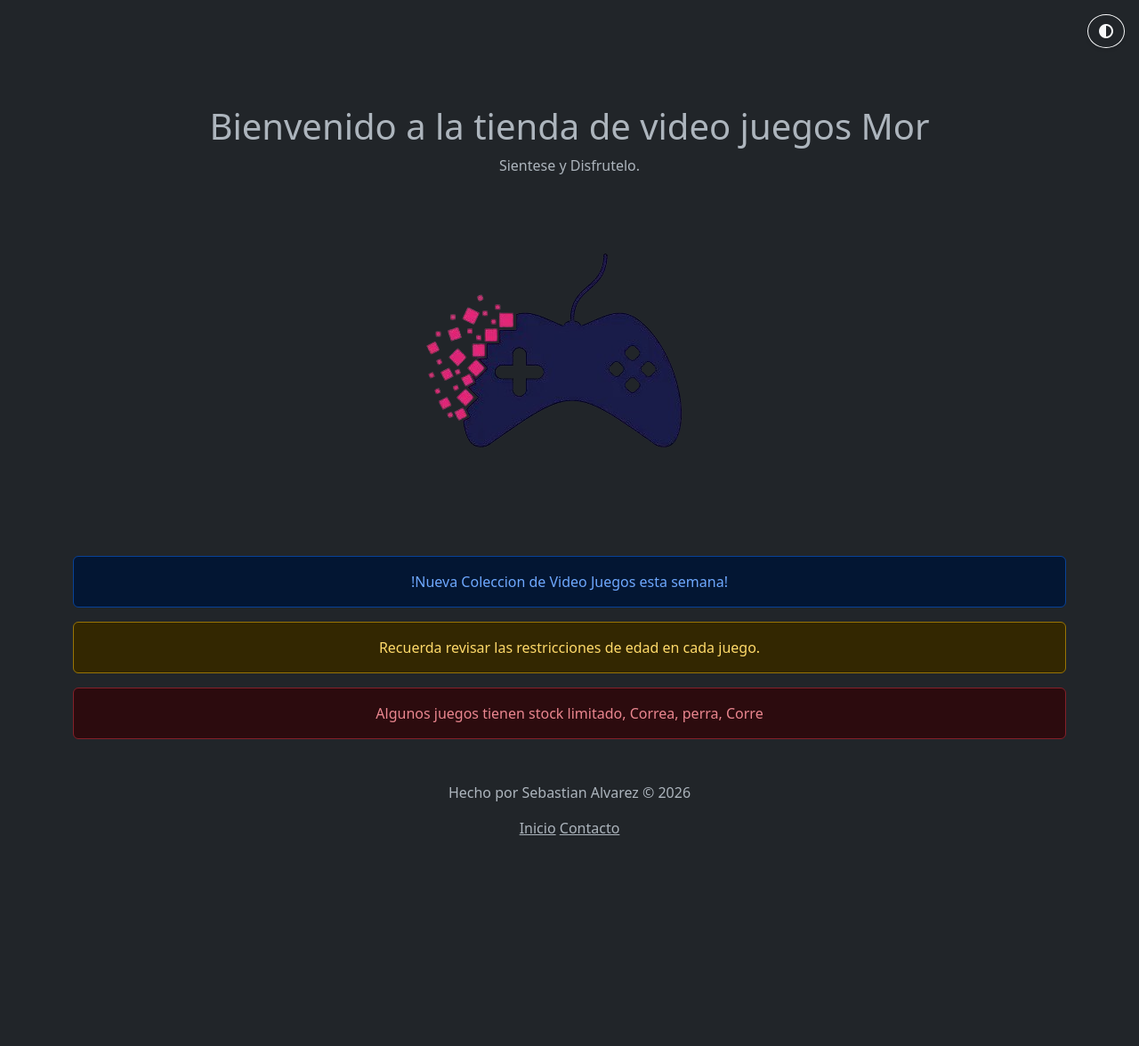
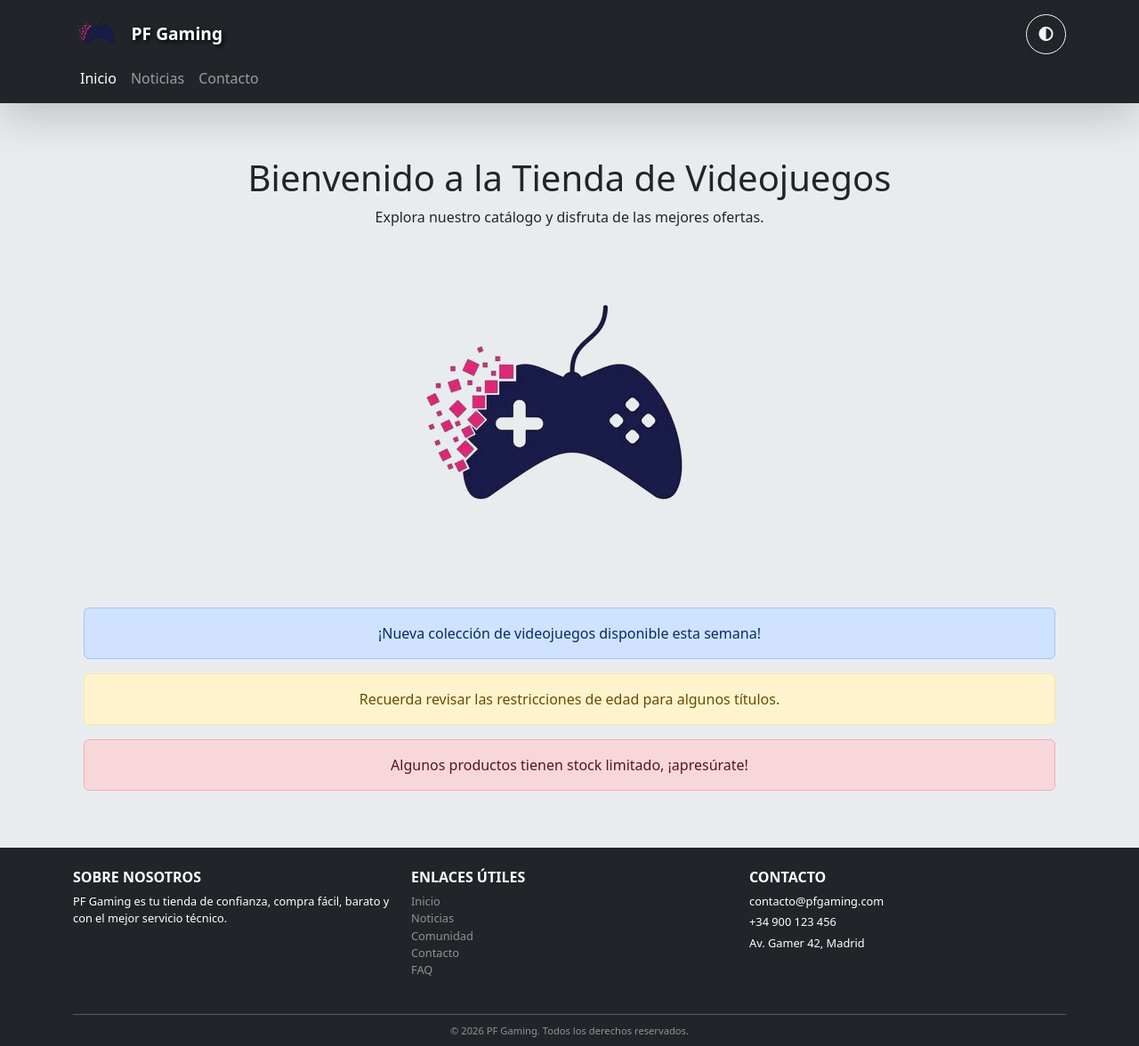
Before and after one commit to SebastianSST/tienda_videojuegos, a Django app: page / in a window 1280 px wide. Shown: the whole page at 89% size. Before the commit the page ends 939 px from the top, so only its background shows below. Run offline with Django 5.2, Linux system fonts and the light colour scheme.

Commit message:
Se modifica le html base con le nuevo estilo y se llena el css con los estilos correspondientes.

```diff
--- a/tienda_videojuegos/home/templates/home/index.html
+++ b/tienda_videojuegos/home/templates/home/index.html
@@ -1,16 +1,17 @@
-{% extends 'base.html' %}
+{% extends "base.html" %}
 {% load static %}
-
-{% block title %}Tienda de Video Juegos Mor{% endblock %}
+<!-- index.html -->
+{% block title %}Tienda de Videojuegos - Inicio{% endblock %}
 
 {% block content %}
-<div class="container mt-5 text-center">
-    <h1 class="text-body">Bienvenido a la tienda de video juegos Mor</h1>
-    <p class="text-body">Sientese y Disfrutelo.</p>
-    <img src="{% static 'home/img/logo.png' %}" alt="Logo.png" class="img-fluid my-4">
+<div class="container mt-5">
+    <h1 class="text-body">Bienvenido a la Tienda de Videojuegos</h1>
+    <p class="text-body">Explora nuestro catálogo y disfruta de las mejores ofertas.</p>
 
-    <div class="alert alert-primary">!Nueva Coleccion de Video Juegos esta semana!</div>
-    <div class="alert alert-warning">Recuerda revisar las restricciones de edad en cada juego.</div>
-    <div class="alert alert-danger">Algunos juegos tienen stock limitado, Correa, perra, Corre</div>
+    <img src="{% static 'img/logo.png' %}" alt="Logo" class="img-fluid my-4">
+
+    <div class="alert alert-primary">¡Nueva colección de videojuegos disponible esta semana!</div>
+    <div class="alert alert-warning">Recuerda revisar las restricciones de edad para algunos títulos.</div>
+    <div class="alert alert-danger">Algunos productos tienen stock limitado, ¡apresúrate!</div>
 </div>
 {% endblock %}
--- a/tienda_videojuegos/static/css/style.css
+++ b/tienda_videojuegos/static/css/style.css
@@ -0,0 +1,289 @@
+/* =========================================================
+   RESET Y LAYOUT BASE
+========================================================= */
+html,
+body {
+    height: 100%;
+    margin: 0;
+}
+
+body {
+    display: flex;
+    flex-direction: column;
+    min-height: 100vh;
+    /* El body ocupa toda la pantalla */
+    background-color: var(--bs-body-bg, #f8f9fa);
+    /* fallback */
+    color: var(--bs-body-color, #212529);
+}
+
+/* =========================================================
+   HEADER FIJO
+========================================================= */
+header {
+    position: fixed;
+    top: 0;
+    left: 0;
+    width: 100%;
+    z-index: 1020;
+    /* encima de todo */
+}
+
+/* =========================================================
+   NAVBAR
+========================================================= */
+.navbar {
+    background-color: #212529;
+    /* bg-dark de Bootstrap */
+}
+
+/* Botón modo oscuro */
+#toggle-theme {
+    width: 45px;
+    height: 45px;
+    border-radius: 50%;
+    box-shadow: 0 2px 5px rgba(0, 0, 0, 0.3);
+}
+
+/* Logo de la navbar */
+.navbar-brand img {
+    height: 50px;
+    margin-right: 10px;
+}
+
+.navbar-brand span {
+    font-size: 1.2rem;
+    text-shadow: 2px 2px 5px #000;
+}
+
+/* =========================================================
+   MAIN
+========================================================= */
+main {
+    flex: 1;
+    /* Ocupa todo el espacio disponible */
+    margin-top: 80px;
+    /* Deja hueco para el header fijo */
+    overflow: visible;
+    /* Scroll normal */
+}
+
+/* =========================================================
+   FOOTER
+========================================================= */
+footer {
+    width: 100%;
+    background-color: #212529;
+    /* bg-dark */
+    color: #fff;
+    margin-top: auto;
+    /* Empuja el footer al fondo */
+}
+
+/* Links del footer */
+footer a {
+    color: #ced4da;
+    /* text-white-50 */
+    text-decoration: none;
+}
+
+footer a:hover {
+    color: #ffffff;
+    text-decoration: underline;
+}
+
+/* Pequeño espaciado y tipografía en footer */
+footer .small {
+    font-size: 0.8rem;
+}
+
+footer h6 {
+    font-weight: bold;
+    margin-bottom: 0.5rem;
+}
+
+/* =========================================================
+   CATÁLOGO Y TARJETAS
+========================================================= */
+
+/* Efecto hover para crecer la tarjeta */
+.juego-card {
+    transition: transform 0.3s ease, box-shadow 0.3s ease;
+}
+
+.juego-card:hover {
+    transform: scale(1.05);
+    box-shadow: 0 10px 20px rgba(0, 0, 0, 0.2);
+}
+
+/* Efecto hover solo para la imagen de detalle */
+.detalle-img {
+    transition: transform 0.3s ease, box-shadow 0.3s ease;
+}
+
+.detalle-img:hover {
+    transform: scale(1.05);
+    box-shadow: 0 0.5rem 2rem rgba(0, 0, 0, 0.25);
+}
+
+/* =========================================================
+   TABLAS Y ELEMENTOS GENERALES
+========================================================= */
+.table {
+    border-collapse: separate;
+    border-spacing: 0;
+    border-radius: 0.75rem;
+}
+
+.table td,
+.table th {
+    vertical-align: middle;
+}
+
+.table tbody tr:hover {
+    background-color: rgba(var(--bs-body-color-rgb), 0.02);
+}
+
+/* =========================================================
+   VISTA CARRITO (ESCRITORIO)
+========================================================= */
+@media (min-width: 769px) {
+    .carrito-table-wrap .table {
+        border-radius: 0.75rem;
+        overflow: hidden;
+        box-shadow: 0 6px 18px rgba(0, 0, 0, 0.06);
+    }
+
+    .carrito-row {
+        border-top: 1px solid rgba(0, 0, 0, 0.04);
+    }
+}
+
+/* =========================================================
+   VISTA CARRITO (MÓVIL / TABLET)
+========================================================= */
+@media (max-width: 768px) {
+    .table thead {
+        display: none;
+    }
+
+    .table tbody tr {
+        display: block;
+        margin-bottom: 0.75rem;
+        background: var(--bs-body-secondary-bg);
+        border-radius: 0.75rem;
+        padding: 0.75rem 1rem;
+        box-shadow: 0 2px 6px rgba(0, 0, 0, 0.05);
+    }
+
+    .table tbody tr td {
+        display: flex;
+        justify-content: space-between;
+        align-items: center;
+        border: none !important;
+        font-size: 0.92rem;
+        padding: 0.35rem 0;
+    }
+
+    .table tbody tr td::before {
+        content: attr(data-label);
+        font-weight: 600;
+        color: var(--bs-secondary-color);
+        margin-right: 0.75rem;
+        flex: 0 0 auto;
+    }
+
+    .carrito-thumb {
+        width: 50px !important;
+        height: 50px !important;
+        flex: 0 0 auto;
+    }
+
+    .table tbody tr td .btn {
+        min-width: 38px;
+        padding: 0.35rem 0.55rem;
+    }
+}
+
+/* =========================================================
+   TOASTS (NOTIFICACIONES FLOTANTES) – VISTOSOS
+========================================================= */
+
+/* Tamaño, padding, tipografía y efecto vidrio */
+.toast {
+    opacity: 0.9;
+    /* más visible */
+    backdrop-filter: blur(6px);
+    /* desenfoque más marcado */
+    box-shadow: 0 8px 24px rgba(0, 0, 0, 0.3);
+    /* sombra más profunda */
+    border-radius: 1rem;
+    /* bordes más redondeados */
+    padding: 1rem 1.5rem;
+    /* más espacio interno */
+    font-size: 1.1rem;
+    /* texto más grande */
+    font-weight: 600;
+    /* más llamativo */
+    transition: opacity 0.3s ease-in-out, transform 0.3s ease-in-out;
+    animation: slideUp 0.5s ease-out;
+    min-width: 300px;
+    /* ancho mínimo */
+    max-width: 400px;
+    /* ancho máximo */
+}
+
+/* Hover: más opaco y ligeramente agrandado */
+.toast:hover {
+    opacity: 1;
+    transform: scale(1.05);
+}
+
+/* Animación suave al aparecer */
+@keyframes slideUp {
+    from {
+        transform: translateY(30px);
+        opacity: 0;
+    }
+
+    to {
+        transform: translateY(0);
+        opacity: 0.95;
+    }
+}
+
+/* =========================================================
+   TOASTS: COLORES DE TEXTO POR TIPO
+========================================================= */
+
+/* Texto negro para toasts informativos y de advertencia */
+.toast.bg-info,
+.toast.bg-warning,
+.toast.bg-success {
+    color: #000 !important;
+}
+
+/* Botón de cierre visible para todos los tipos */
+.toast .btn-close {
+    filter: invert(0) !important;
+    width: 1.2rem;
+    height: 1.2rem;
+}
+
+/* Colores de fondo más vivos */
+.toast.bg-success {
+    background-color: #32FF62 !important;
+}
+
+.toast.bg-danger {
+    background-color: #dc3545 !important;
+    color: #fff;
+}
+
+.toast.bg-warning {
+    background-color: #ffc107 !important;
+}
+
+.toast.bg-info {
+    background-color: #0062FF !important;
+}
--- a/tienda_videojuegos/templates/base.html
+++ b/tienda_videojuegos/templates/base.html
@@ -1,12 +1,12 @@
 {% load static %}
 <!DOCTYPE html>
-<html lang="es" data-bs-theme="dark">
+<html lang="es" data-bs-theme="light">
 <head>
     <meta charset="UTF-8">
     <title>{% block title %}Tienda de Videojuegos{% endblock %}</title>
 
     <!-- CSS -->
-        <link href="https://cdn.jsdelivr.net/npm/bootstrap@5.3.0/dist/css/bootstrap.min.css" rel="stylesheet" integrity="sha384-.." crossorigin="anonymous">
+    <link href="https://cdn.jsdelivr.net/npm/bootstrap@5.3.0/dist/css/bootstrap.min.css" rel="stylesheet">
     <link rel="stylesheet" href="{% static 'css/style.css' %}">
 
     <!-- Font Awesome -->
@@ -16,27 +16,124 @@
     <script src="https://cdn.jsdelivr.net/npm/bootstrap@5.3.0/dist/js/bootstrap.bundle.min.js"></script>
     <script src="{% static 'js/script.js' %}"></script>
 </head>
-
 <body class="bg-body text-body">
 
-        <!-- Botón modo oscuro -->
-        <header class="d-flex justify-content-between aling-items-center p-3 border-borrom">
+   <!-- HEADER -->
+    <header class="shadow-lg ">
+        <nav class="navbar navbar-expand-lg navbar-dark bg-dark">
+            <div class="container d-flex flex-wrap align-items-center justify-content-between">
+
+                <!-- Logo -->
+                <a class="navbar-brand d-flex align-items-center order-1 order-lg-1 me-2" href="{% url 'home' %}">
+                    <img src="{% static 'img/logo.png' %}" alt="PF Gaming Logo" class="me-2">
+                    <span class="fw-bold text-white">PF Gaming</span>
+                </a>
+
                     <!-- Botón modo oscuro -->
                 <button id="toggle-theme"
                         class="btn btn-outline-light rounded-circle shadow-sm order-2 ms-auto me-2 me-lg-0">
                     <i class="fa-solid fa-circle-half-stroke"></i>
                 </button>
+
+                <!-- Botón toggle para móviles -->
+                <button class="navbar-toggler order-3" type="button" data-bs-toggle="collapse" data-bs-target="#navbarPF"
+                        aria-controls="navbarPF" aria-expanded="false" aria-label="Toggle navigation">
+                    <span class="navbar-toggler-icon"></span>
+                </button>
+
+                <!-- Contenido colapsable -->
+                <div class="collapse navbar-collapse order-4 order-lg-3 w-100 w-lg-auto" id="navbarPF">
+
+                    <!-- Menú principal -->
+                    <ul class="navbar-nav me-auto mb-2 mb-lg-0">
+                        <li class="nav-item">
+                            <a class="nav-link {% if request.path == '/' %}active{% endif %}" href="{% url 'home' %}">Inicio</a>
+                        </li>
+
+                        <li class="nav-item">
+                            <a class="nav-link {% if '/noticias/' in request.path %}active{% endif %}" href="#">Noticias</a>
+                        </li>
+                        <li class="nav-item">
+                            <a class="nav-link {% if '/contacto/' in request.path %}active{% endif %}" href="{% url 'contacto' %}">Contacto</a>
+                        </li>
+                    </ul>
+
+
+
+
+
+                </div>
+            </div>
+        </nav>
     </header>
 
+{% if messages %}
+  <div id="toast-container"
+       class="toast-container position-fixed bottom-0 end-0 p-3"
+       style="z-index: 2000;">
+    {% for message in messages %}
+      <div
+        class="toast align-items-center border-0 show mb-2
+          {% if message.tags == 'success' %}bg-success{% endif %}
+          {% if message.tags == 'error' %}bg-danger{% endif %}
+          {% if message.tags == 'warning' %}bg-warning{% endif %}
+          {% if message.tags == 'info' %}bg-info{% endif %}
+        "
+        role="alert" aria-live="assertive" aria-atomic="true">
+        <div class="d-flex">
+          <div class="toast-body">
+            {{ message }}
+          </div>
+          <button type="button"
+                  class="btn-close me-2 m-auto"
+                  data-bs-dismiss="toast"
+                  aria-label="Close"></button>
+        </div>
+      </div>
+    {% endfor %}
+  </div>
+{% endif %}
+
+    <!-- CONTENIDO DINÁMICO -->
+    <main class="py-5 bg-body-secondary text-center text-dark d-flex justify-content-center align-items-center">
+        <div class="container">
             {% block content %}
-        <!-- Contenido especifico de la pagina -->
+            <h2 class="text-body">Tu tienda de confianza con precios más altos, pero de confianza.</h2>
             {% endblock %}
+        </div>
+    </main>
 
-        <!-- Footer -->
-        <footer class="text-center mt-5">
-            <p>Hecho por Sebastian Alvarez &copy; 2026</p>
-            <a href="{% url 'home' %}" class="text-body">Inicio</a>
-            <A href="{% url 'contacto' %}" class="text-body" ms-3>Contacto</A>
+    <!-- FOOTER GLOBAL -->
+    <footer class="bg-dark text-white pt-4 pb-2">
+        <div class="container">
+            <div class="row small">
+                <div class="col-md-4 mb-3">
+                    <h6 class="text-uppercase">Sobre nosotros</h6>
+                    <p class="mb-1">PF Gaming es tu tienda de confianza, compra fácil, barato y con el mejor servicio técnico.</p>
+                </div>
+                <div class="col-md-4 mb-3">
+                    <h6 class="text-uppercase">Enlaces útiles</h6>
+                    <ul class="list-unstyled">
+                        <li><a href="{% url 'home' %}" class="text-white-50 text-decoration-none">Inicio</a></li>
+                        <li><a href="#" class="text-white-50 text-decoration-none">Noticias</a></li>
+                        <li><a href="#" class="text-white-50 text-decoration-none">Comunidad</a></li>
+                        <li><a href="{% url 'contacto' %}" class="text-white-50 text-decoration-none">Contacto</a></li>
+                        <li><a href="#" class="text-white-50 text-decoration-none">FAQ</a></li>
+                    </ul>
+                </div>
+                <div class="col-md-4 mb-3">
+                    <h6 class="text-uppercase">Contacto</h6>
+                    <p class="mb-1">contacto@pfgaming.com</p>
+                    <p class="mb-1">+34 900 123 456</p>
+                    <p class="mb-1">Av. Gamer 42, Madrid</p>
+                </div>
+            </div>
+            <hr class="bg-secondary my-2">
+            <div class="text-center small text-white-50">
+                <small>© {% now "Y" %} PF Gaming. Todos los derechos reservados.</small>
+            </div>
+        </div>
     </footer>
+
 </body>
 </html>
```
Also changed, not shown: 1 other file. Lines whose indentation alone changed are shown as unchanged.
